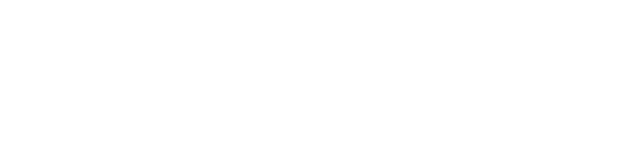
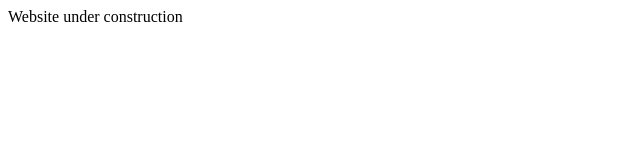
Before and after one commit to bjordandev/portfolio, a Gatsby site: page / in a window 1280 px wide. Shown: the whole page, without its empty margins (0-640 px from the left). Built offline with nearby package versions, Linux system fonts and the light colour scheme; Gatsby itself is replaced by a stand-in of ours.

Commit message:
show under construction message

```diff
--- a/src/pages/index.tsx
+++ b/src/pages/index.tsx
@@ -4,7 +4,7 @@
 const IndexPage: React.FC<PageProps> = () => {
   return (
     <main>
-
+      Website under construction
     </main>
   )
 }
```
